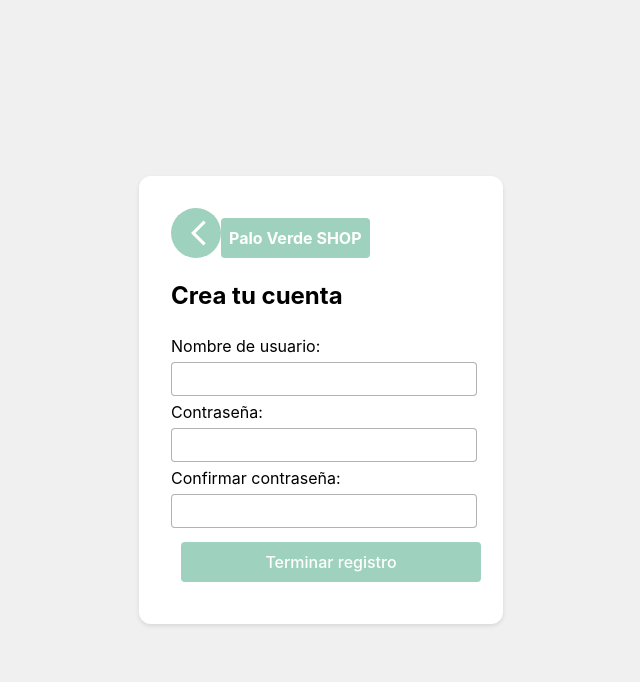
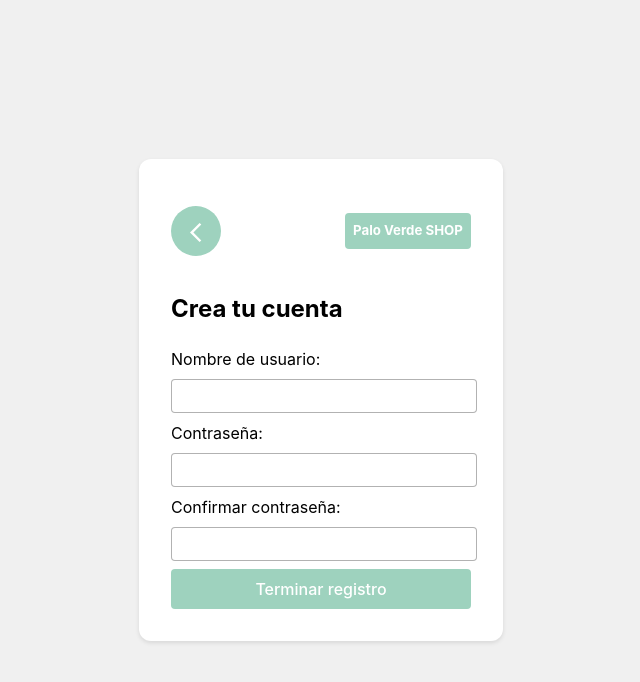
Before and after one commit to JvrChavez/PaloVerdeShop, a React (Vite) app: page /singup in a window 1280 px wide. Shown: the top 682 px of the page, without its empty margins (319-959 px from the left). Built offline with nearby package versions, Linux system fonts and the light colour scheme.

Commit message:
css mejorado

```diff
--- a/src/components/card/card.css
+++ b/src/components/card/card.css
@@ -39,7 +39,6 @@
   color: #fff;
   border: none;
   padding: 10px 20px;
-  margin-top: 10px;
   border-radius: 4px;
   cursor: pointer;
   width: 100%;
--- a/src/layout.css
+++ b/src/layout.css
@@ -5,13 +5,13 @@ ul {
     overflow: hidden;
     background-color: #ffff;
     border-color: #111;
-    width: 100%;
     position: fixed;
     top: 0;
   }
 
   li {
     float: left;
+
   }
 
   li a {
@@ -31,11 +31,9 @@ ul {
     color: #fff;
     border: none;
     padding: 10px 20px;
-    margin: 10px;
     border-radius: 4px;
     cursor: pointer;
     width: 100%;
-    height: auto;
   }
   .navbar {
     list-style-type: none;
@@ -43,6 +41,7 @@ ul {
     display: flex;
     justify-content: space-between;
     align-items: center;
+    margin: 5px 20px 5px 20px;
   }
   .right {
     display: flex;
--- a/src/layout.jsx
+++ b/src/layout.jsx
@@ -6,7 +6,7 @@ import Cart from './assets/icons/cart.svg'
 function Layout({ children }) {
   return (
     <>
-      <ul className="navbar">
+      <navbar className="navbar">
         <li><button type="submit" className="button">Palo Verde SHOP</button></li>
         <li className="right">
             <Link to='/login'>
@@ -14,7 +14,7 @@ function Layout({ children }) {
             </Link>
             <button type="submit" className="button"><img src={Cart} className='cart-img'/></button>
         </li>
-      </ul>
+      </navbar>
       <main>
         {children}
       </main>
--- a/src/rutas/login/login.css
+++ b/src/rutas/login/login.css
@@ -5,15 +5,6 @@
   height: 100vh;
   width: 100vw;
   background-color: #f0f0f0;
-}
-
-.letreto{
-  align-self: flex-end;
-  background-color: #9ED2Be;
-  padding: 8px;
-  color: #fff;
-  font-weight: 700;
-  border-radius: 4px;
 }
 .card {
   background-color: #fff;
@@ -28,6 +19,17 @@
   text-align: center;
   position: relative;
 }
+.letreto {
+  float: right; /* Alinea a la derecha utilizando float */
+  background-color: #9ED2Be;
+  padding: 8px;
+  color: #fff;
+  font-weight: 700;
+  border-radius: 4px;
+  display: flex;
+  align-items: right;
+}
+
 .input{
   width: 100%;
   border-radius: 4px;
@@ -36,24 +38,15 @@
   height: 30px;
 }
 
-.button {
-  background-color: #9ED2Be;
-  color: #fff;
-  border: none;
-  border-radius: 4px;
-  cursor: pointer;
-  width: 100%;
-}
 .centerLink{
   display: flex;
   width: 100%;
-  margin: auto;
 }
 .form{
   width: 100%;
   display: flex;
   flex-direction: column;
-  gap : 4px;
+  gap : 8px;
   align-items: start;
 }
 .href{
--- a/src/rutas/login/login.jsx
+++ b/src/rutas/login/login.jsx
@@ -1,4 +1,4 @@
-import { useState } from 'react'
+
 import './login.css'
 import { Link } from 'react-router-dom'
 
--- a/src/rutas/singup/singup.css
+++ b/src/rutas/singup/singup.css
@@ -1,58 +1,3 @@
-.App {
-  display: flex;
-  justify-content: center;
-  align-items: center;
-  height: 100vh;
-  width: 100vw;
-  background-color: #f0f0f0;
-}
-.letreto {
-  float: right; /* Alinea a la derecha utilizando float */
-  background-color: #9ED2Be;
-  padding: 8px;
-  color: #fff;
-  font-weight: 700;
-  border-radius: 4px;
-  display: flex;
-  align-items: right;
-}
-.botones{
-  display: flex;
-  justify-content: space-between;
-}
-.botones button{
-  padding: 10px 20px;
-}
-.card {
-  background-color: #fff;
-  box-shadow: 0 2px 4px rgba(0, 0, 0, 0.1);
-  color: black;
-  border-radius: 12px;
-  padding: 2rem;
-  width: 300px;
-  display: flex;
-  flex-direction: column;
-  align-items: start;
-  text-align: center;
-  position: relative;
-}
-.input{
-  width: 100%;
-  border-radius: 4px;
-  background-color: #fff;
-  border: 1px solid rgba(0, 0, 0,0.3);
-  height: 30px;
-}
-.button {
-  background-color: #9ED2Be;
-  color: #fff;
-  border: none;
-  padding: 10px 20px;
-  margin-top: 10px;
-  border-radius: 4px;
-  cursor: pointer;
-  width: 100%;
-}
 .back{
   background-color: #9ED2Be; /* Color de fondo del botón */
   color: #fff; /* Color del texto del botón */
@@ -62,29 +7,24 @@
   width: 50px;
   height: 50px;
 }
-.back img{
-  width: 30px;
-  height: 30px;
+.back-img{
+  width: 23px;
+  height: 33px;
   border: none; /* Elimina el borde del botón */
   filter: invert(100%) sepia(100%) saturate(2%) hue-rotate(257deg) brightness(104%) contrast(101%);
   background-color: transparent;
 }
-.form{
-  width: 100%;
+.header{
   display: flex;
-  flex-direction: column;
-  gap : 4px;
-  align-items: start;
+  align-items: center;
+  justify-content: space-between;
+  gap: 124px;
+
 }
-.href{
-  align-self: flex-end;
-  color: #9ED2Be;
-  font-size: small;
-  padding-top: 5px;
+.letreto2{
+  background-color: #9ED2Be;
+  padding: 8px;
+  color: #fff;
+  font-weight: 700;
+  border-radius: 4px;
 }
-.href2{
-  align-self: center;
-  color: #9ED2Be;
-  font-size: small;
-  padding-top: 5px;
-}
--- a/src/rutas/singup/singup.jsx
+++ b/src/rutas/singup/singup.jsx
@@ -1,19 +1,20 @@
-import { useState } from 'react'
-import './singup.css'
+import '../../rutas/login/login.css'
 import BackArrow from '../../assets/icons/backArrow.svg'
 import { Link } from 'react-router-dom'
-
+import './singup.css'
 function App() {
   //const [count, setCount] = useState(0)
   return (
     <div className='App'>
       <div className="card"> {/* Aplica el estilo de la tarjeta */}
-        <div className='botones'>
+        <div className='header'>
           <Link to ='/login'>
-          <button type="submit" className="back"><img src={BackArrow} className='back img'/></button>
+          <button type="submit" className="back"><img src={BackArrow} className='back-img'/></button>
           </Link>
-          <span className='letreto'>Palo Verde SHOP</span>
+          <h5 className='letreto2'>Palo Verde SHOP</h5>
+
         </div>
+
         <h2>Crea tu cuenta</h2>
         <form className='form'>
           <label>Nombre de usuario:</label>
```
